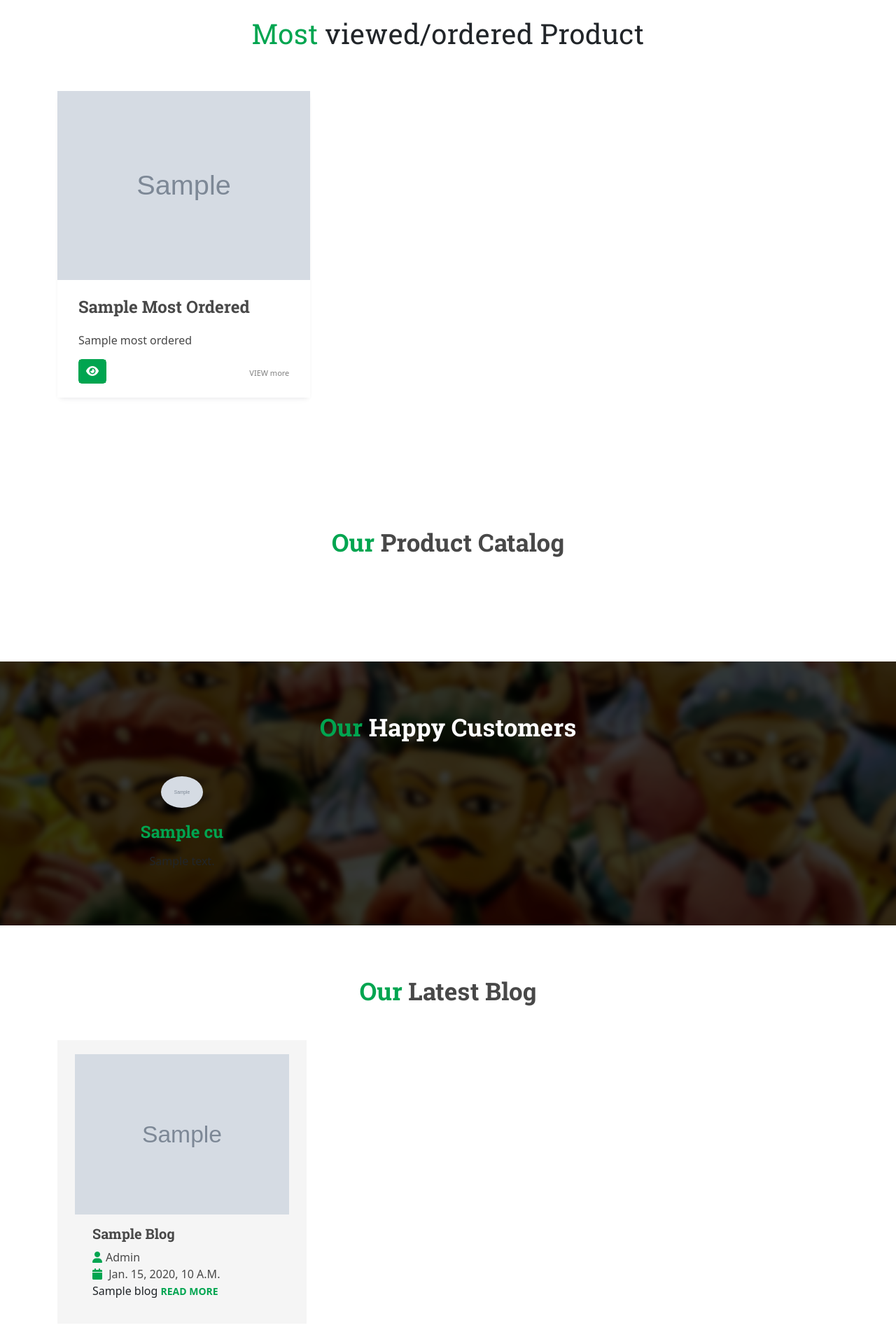
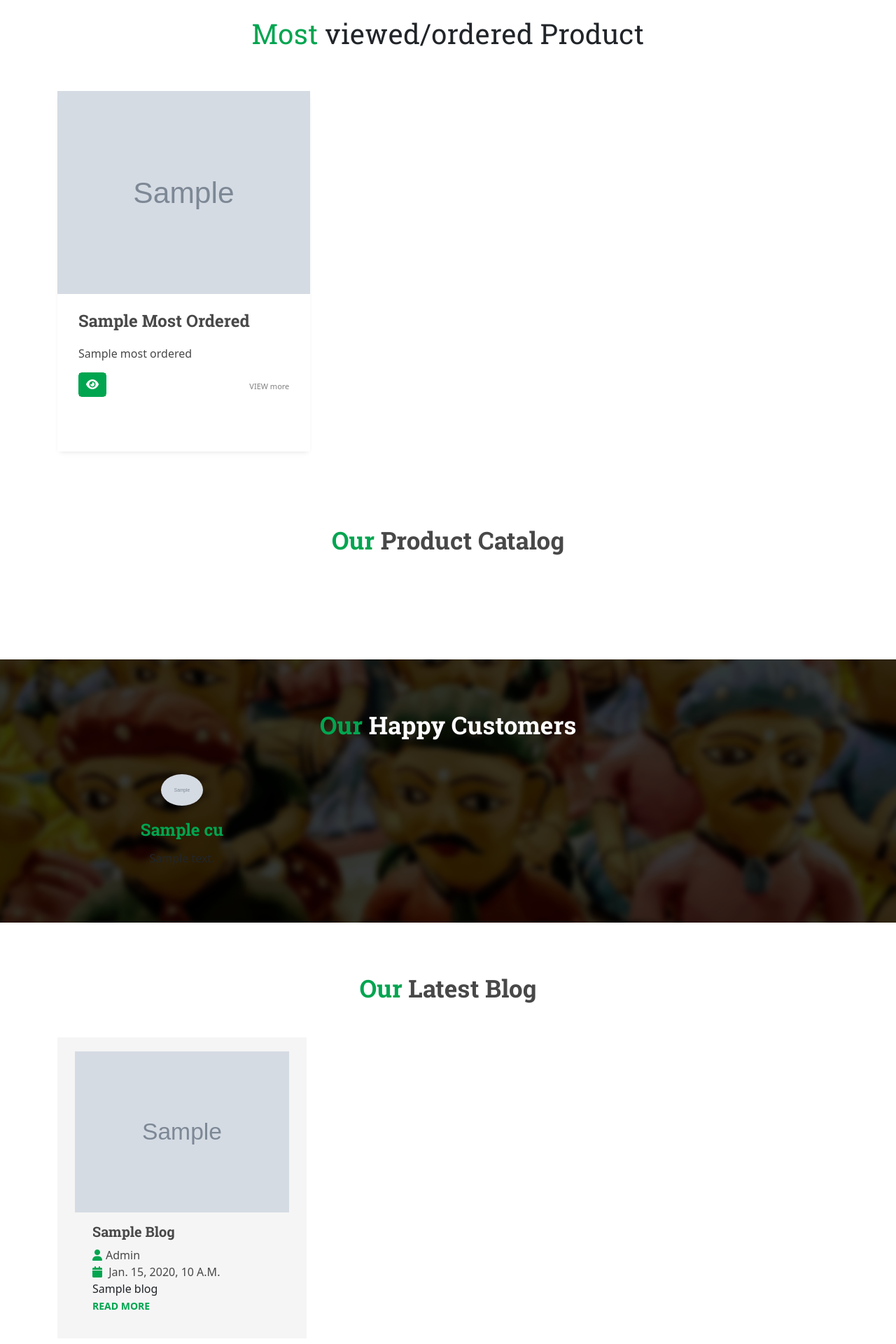
Before and after one commit to Devraj-Sah/dahal-handicraft, a Django app: template website/templates/index.html in a window 1280 px wide. Shown: the part 2238-4158 px from the top of the page at 70% size. Run offline with Django 3.2, Linux system fonts and the light colour scheme; the template is opened without the code that fills it: most values are stand-ins (such as "Sample title", 1, 10 or a date in 2020); grey boxes marked "Sample" are stand-in pictures; some libraries are stand-ins or nearby versions; some web fonts are replaced.

Commit message:
most ordered

```diff
--- a/website/templates/main/product-details.html
+++ b/website/templates/main/product-details.html
@@ -141,7 +141,7 @@
                                                         </div>
                                                         <div class="new_pro_data">
                                                             <h3><a href="/product-details/{{rel_product.id}}">{{rel_product.name}}</a></h3>
-                                                            <p>{{rel_product.title|str}}</p>
+                                                            <p>{{rel_product.title|str_rm}}</p>
                                                             <div class="new_pro_data_dollar">
                                                                 <span class="cart_icon"><a href="/product-details/{{rel_product.id}}"><i class="fa fa-eye"
                                                                             aria-hidden="true"></i></a></span>
--- a/website/templates/main/sale.html
+++ b/website/templates/main/sale.html
@@ -37,7 +37,7 @@
                             </div>
                             <div class="new_pro_data" style="min-height:225px;">
                                 <h3><a href="/product-details/{{k.id}}">{{k.name}}</a></h3>
-                                <p>{{k.title|str}}</p>
+                                <p>{{k.title|str_rm</p>
                                 <div class="new_pro_data_dollar">
                                 <span class="cart_icon"><a href="/product-details/{{k.id}}"><i class="fa fa-eye" aria-hidden="true"></i></a></span>
                                 <a href="/product-details/{{k.id}}"><span class="more">VIEW more</span></a>
--- a/website/templates/partials/main.html
+++ b/website/templates/partials/main.html
@@ -88,7 +88,7 @@
                         </div>
                         <div class="new_pro_data" style="min-height:225px;">
                             <h3><a href="{% url "ProductDetail" id=k.id %}">{{k.name}}</a></h3>
-                            <p>{{k.title|str}}</p>
+                            <p>{{k.title|str_rm}}</p>
                             <div class="new_pro_data_dollar">
                             <span class="cart_icon"><a href="{% url "ProductDetail" id=k.id %}"><i class="fa fa-eye" aria-hidden="true"></i></a></span>
                             <a href="{% url "ProductDetail" id=k.id %}"><span class="more">VIEW MORE</span></a>
@@ -156,7 +156,7 @@
         </div>
     </div>
 </div>
-<div class="viewed">
+<div class="viewed" style="padding-bottom:0;">
     <h1 class="viewed-title"> <span> Most</span> viewed/ordered Product</h1>
     <div class="container">
         <div class="row g-3">
@@ -166,10 +166,10 @@
                     <div class="new_pro_box">
                         <div class="new_pro_img">
                             <a href="/product-details/{{k.id}}">
-                            <img src="{% if k.image1 %}{{k.image1.url}}{% endif %}" alt="handmade-craft-arrivals1" class="img-fluid">
+                            <img src="{% if k.image1 %}{{k.image1.url}}{% endif %}" alt="handmade-craft-arrivals1" class="img-fluid" style="max-height:290px; min-height:290px; object-fit:cover ">
                             </a>
                         </div>
-                        <div class="new_pro_data">
+                        <div class="new_pro_data" style="min-height:225px;">
                             <h3><a href="/product-details/{{k.id}}">{{k.name}}</a></h3>
                             <p>{{k.title}}</p>
                             <div class="new_pro_data_dollar">
@@ -293,11 +293,11 @@
                             </ul>
                             {% if b.main_title != '' %}
                                 {% autoescape off %}
-                                    {{b.main_title}}
+                                    {{b.main_title|str_rm:107}}
                                 {% endautoescape %}
                             {% else %}
                             <p>Every time we are on a vacation, we face a tough time selecting budget-friendly souvenirs for our relatives. </p>
-                            {% endif %}
+                            {% endif %} <br>
                             <a href="{% url 'BlogDetail' id=b.id %}" class="news_btn">read more</a>
                         </div>
                     </div>
```
Also changed, not shown: root/custom_tags/custom_tags.py (+13 -4 lines).
